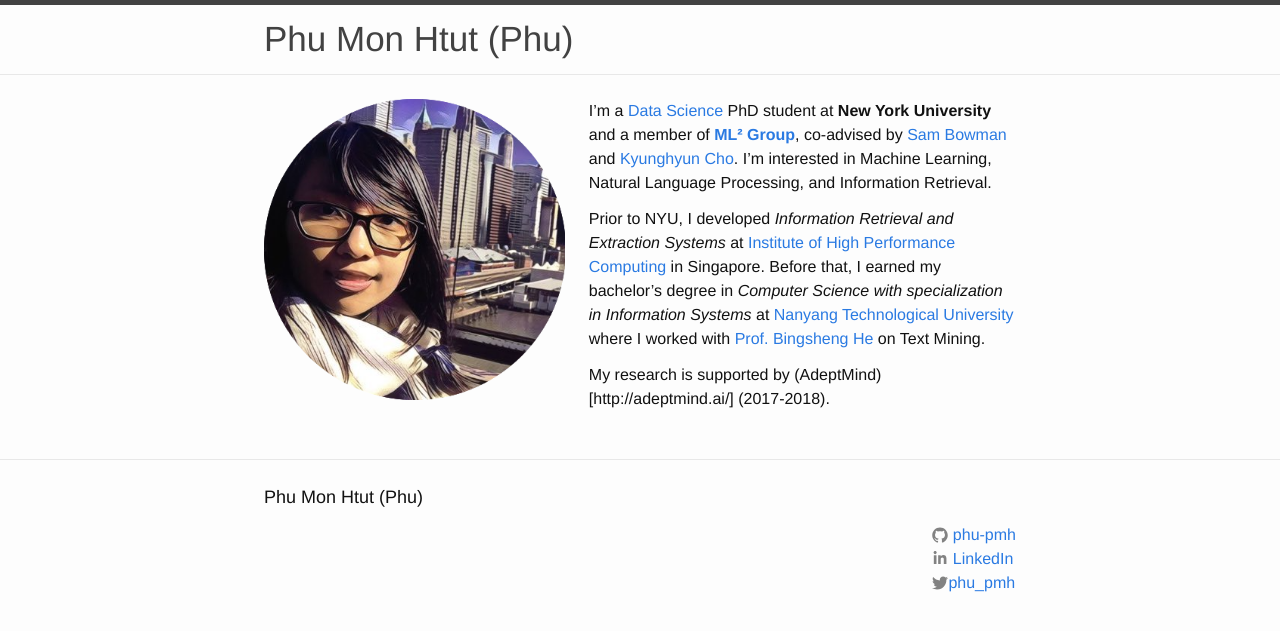
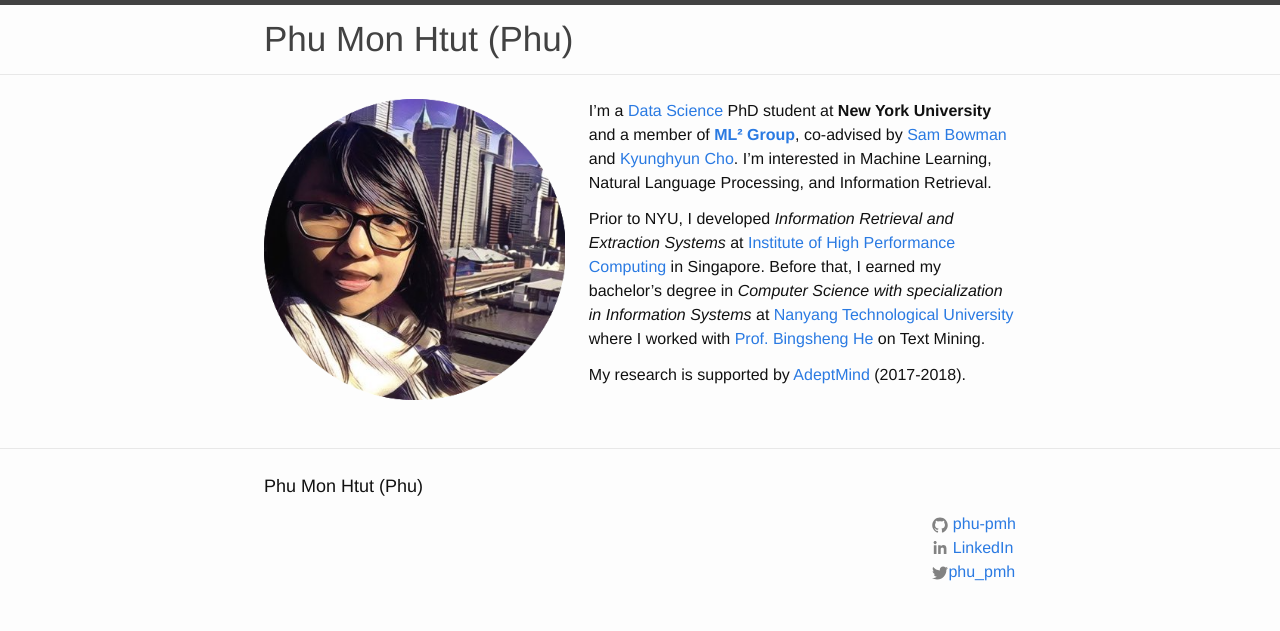
Before and after one commit to phu-pmh/phu-pmh.github.io, a Jekyll site: the page built from index.md, in a window 1280 px wide. Shown: the top 631 px of the page. Built offline with Jekyll 4.4.1, drawn with Linux system fonts in a browser that asks for light colours.

Commit message:
Update index.md

```diff
--- a/index.md
+++ b/index.md
@@ -5,4 +5,4 @@
 
 Prior to NYU, I developed *Information Retrieval and Extraction Systems* at [Institute of High Performance Computing](https://www.a-star.edu.sg/ihpc) in Singapore. Before that, I earned my bachelor's degree in *Computer Science with specialization in Information Systems* at [Nanyang Technological University](http://scse.ntu.edu.sg/Pages/Home.aspx) where I worked with [Prof. Bingsheng He](http://www.comp.nus.edu.sg/~hebs/) on Text Mining.
 
-My research is supported by (AdeptMind)[http://adeptmind.ai/] (2017-2018).
+My research is supported by [AdeptMind](http://adeptmind.ai/) (2017-2018).
```
